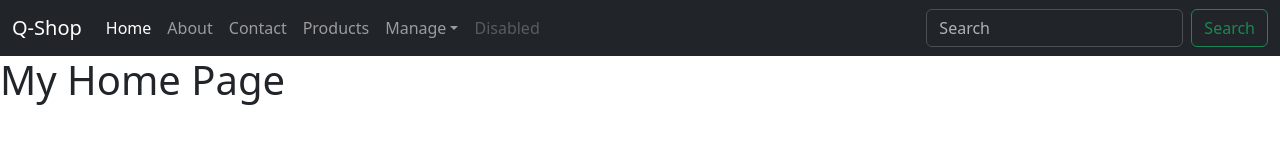
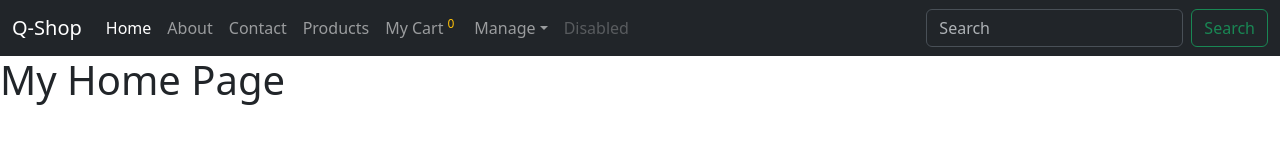
Before and after one commit to ananthakrishnanpta/Q-Store, a React (Vite) app in the folder frontend/: page / in a window 1280 px wide. Shown: the top 160 px of the page. Built offline with nearby package versions, Linux system fonts and the light colour scheme.

Commit message:
add to cart functionality done

```diff
--- a/frontend/src/app/router.jsx
+++ b/frontend/src/app/router.jsx
@@ -5,6 +5,7 @@ import AboutPage from "../pages/AboutPage/AboutPage";
 // Products
 import ProductsPage from "../pages/products/ProductsPage/ProductsPage";
 import ProductDetailsPage from "../pages/products/ProductDetailsPage/ProductDetailsPage";
+import CartPage from "../pages/CartPage/CartPage";
 
 import NotFound from "../pages/NotFound/NotFound";
 
@@ -20,6 +21,7 @@ export const router = createBrowserRouter([
             { index: true, element: <HomePage /> },
             { path: "contact", element: <ContactPage /> },
             { path: "about", element: <AboutPage /> },
+            { path: "cart", element: <CartPage />},
             {
                 path: "products",
                 children: [
--- a/frontend/src/components/layout/Navbar/Navbar.jsx
+++ b/frontend/src/components/layout/Navbar/Navbar.jsx
@@ -1,7 +1,9 @@
 import { Link, NavLink } from "react-router-dom";
-
+import { useCart } from "../../../features/cart/hooks/useCart";
 
 const Navbar = () => {
+
+    const { cartCount } = useCart();
     return (
         <nav className="navbar navbar-expand-lg bg-dark" data-bs-theme="dark">
             <div className="container-fluid">
@@ -23,6 +25,13 @@ const Navbar = () => {
                         <li className="nav-item">
                             <NavLink className="nav-link" to="/products">Products</NavLink>
                         </li>
+                        <li className="nav-item">
+                            <NavLink className="nav-link" to="/cart">
+                                My Cart
+                                <sup className="text-warning p-1">{cartCount}</sup>
+                            </NavLink>
+                        </li>
+
                         <li className="nav-item dropdown">
                             <a className="nav-link dropdown-toggle" href="#" role="button" data-bs-toggle="dropdown" aria-expanded="false">
                                 Manage
--- a/frontend/src/features/products/components/ProductCard/ProductCard.jsx
+++ b/frontend/src/features/products/components/ProductCard/ProductCard.jsx
@@ -1,5 +1,6 @@
 import styles from "./ProductCard.module.css";
 import { Link } from "react-router-dom";
+import { useCart } from "../../../cart/hooks/useCart";
 
 const ProductCard = ({ product }) => {
   const {
@@ -13,6 +14,7 @@ const ProductCard = ({ product }) => {
     thumbnail,
     reviews = [],
   } = product;
+  const { addToCart } = useCart();
 
   const averageRating =
     reviews.length > 0
@@ -124,6 +126,9 @@ const ProductCard = ({ product }) => {
         <button
           className={styles.productButton}
           disabled={stock <= 0}
+          onClick={() => {
+            addToCart(product);
+          }}
         >
           <span>
             {stock > 0 ? "Add to Cart" : "Unavailable"}
--- a/frontend/src/main.jsx
+++ b/frontend/src/main.jsx
@@ -2,6 +2,8 @@ import { StrictMode } from 'react'
 import { createRoot } from 'react-dom/client'
 import './index.css'
 import App from './app/App.jsx';
+
+import { CartProvider } from './context/CartContext.jsx';
 
 import 'bootstrap/dist/css/bootstrap.min.css';
 import 'bootstrap/dist/js/bootstrap.bundle.min.js';
@@ -10,6 +12,8 @@ import 'bootstrap/dist/js/bootstrap.bundle.min.js';
 
 createRoot(document.getElementById('root')).render(
   <StrictMode>
-    <App />
+    <CartProvider>
+      <App />
+    </CartProvider>
   </StrictMode>,
 )
--- /dev/null
+++ b/frontend/src/pages/CartPage/CartPage.jsx
@@ -0,0 +1,9 @@
+const CartPage = () => {
+    return(
+        <>
+        <h2>Cart</h2>
+        </>
+    )
+}
+
+export default CartPage;
--- a/frontend/src/pages/products/ProductDetailsPage/ProductDetailsPage.jsx
+++ b/frontend/src/pages/products/ProductDetailsPage/ProductDetailsPage.jsx
@@ -1,12 +1,17 @@
 import { Link, useParams } from "react-router-dom";
 import { useProduct } from "../../../features/products/hooks/useProducts";
 import styles from "./ProductDetailsPage.module.css";
+
+import { useCart } from "../../../features/cart/hooks/useCart";
+
+
 
 const ProductDetailsPage = () => {
     const { productId } = useParams();
 
     // Fetch the product using the ID from the URL
     const { product, loading, error } = useProduct(productId);
+    const { addToCart } = useCart();
 
     // Loading state
     if (loading) {
@@ -180,6 +185,7 @@ const ProductDetailsPage = () => {
                             type="button"
                             className={`btn btn-primary ${styles.addToCartButton}`}
                             disabled={product.stock === 0}
+                                onClick ={() => addToCart(product)}
                         >
                             Add to cart
                         </button>
```
Also changed, not shown: frontend/src/pages/CartPage/CartPage.module.css (added).
